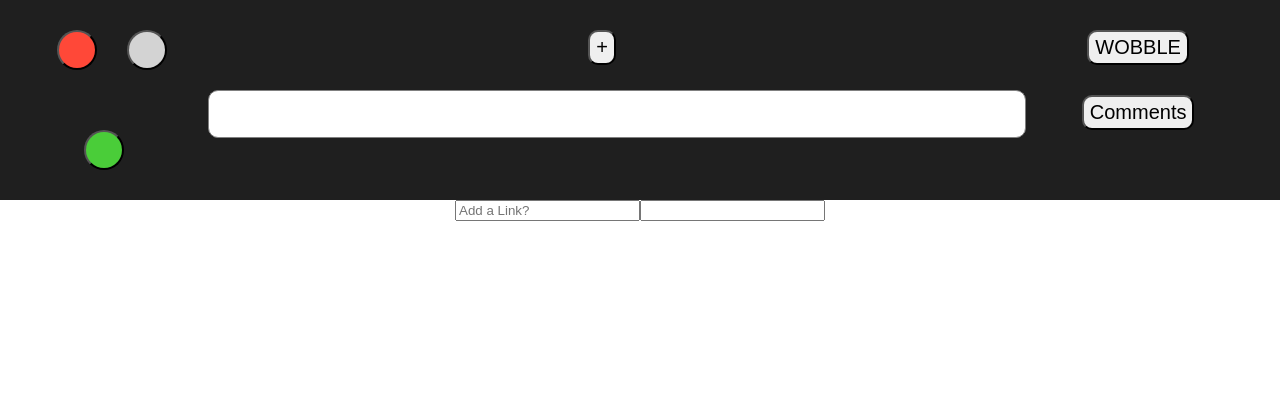
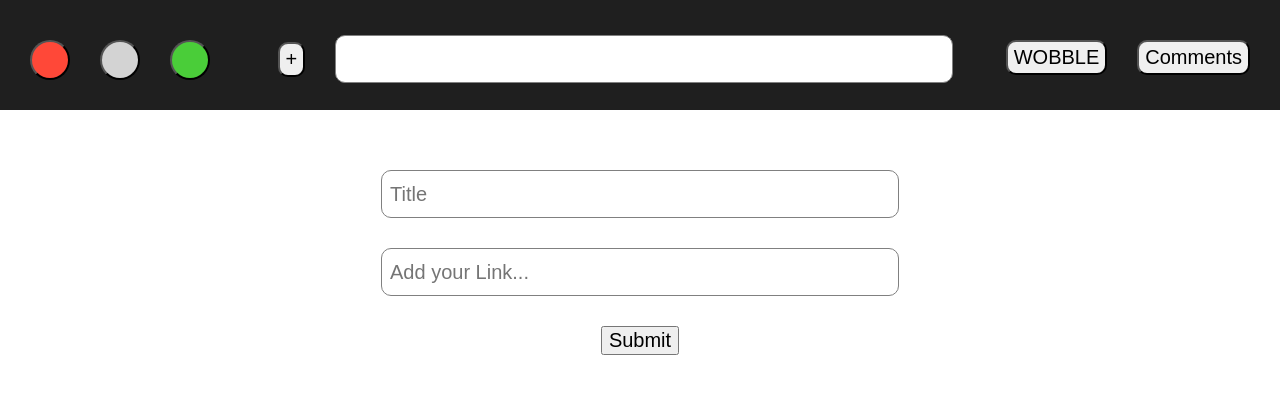
Before and after one commit to letimmy94/Wobble_Front_End, a React (Create React App) app: page /add in a window 1280 px wide. Shown: the top 394 px of the page. Built offline with nearby package versions, Linux system fonts and the light colour scheme; no server answers.

Commit message:
post function works

```diff
--- /dev/null
+++ b/src/AddLink/AddLink.css
@@ -0,0 +1,17 @@
+.add-link-form {
+  margin-top: 30px;
+}
+.add-link-text-area {
+  width: 500px;
+  font-size: 20px;
+  height: 30px;
+  padding: 8px 8px;
+  border: 1px solid grey;
+  border-radius: 10px;
+  outline: none;
+  margin-top: 30px;
+}
+.submit-btn {
+  font-size: 20px;
+  margin-top: 30px;
+}
--- a/src/AddLink/AddLink.js
+++ b/src/AddLink/AddLink.js
@@ -1,12 +1,74 @@
 import React, { Component } from 'react'
+import './AddLink.css'
+import axios from 'axios'
 
 class AddLink extends Component {
+  constructor() {
+    super()
+    this.state = {
+      // newLink: []
+      title: 'hi',
+      website: 'aefe'
+    }
+    this.handleSubmit = this.handleSubmit.bind(this)
+    this.handlePost = this.handlePost.bind(this)
+  }
+
+  handleSubmit(e) {
+    e.preventDefault()
+
+    // let addedLink = {
+    //   title,
+    //   link
+    // }
+    this.setState(
+      {
+        title: this.refs.title.value,
+        website: this.refs.link.value
+      },
+      this.handlePost
+    )
+    // let newLink = this.state.newLink
+    // newLink.push(addedLink)
+    // this.setState({ newLink: newLink })
+  }
+
+  handlePost() {
+    axios
+      .post('http://localhost:3001/api/websites', {
+        title: this.state.title,
+        website: this.state.website
+      })
+      .then(data => {
+        console.log(data)
+      })
+    console.log(this.state.title)
+  }
+
   render() {
     return (
       <div>
-        <form>
-          <input type="text" placeholder="Add a Link?" />
-          <input type="sumbit" />
+        <form className="add-link-form">
+          <input
+            className="add-link-text-area"
+            type="text"
+            ref="title"
+            placeholder="Title"
+          />
+          <br />
+          <input
+            className="add-link-text-area"
+            type="text"
+            ref="link"
+            placeholder="Add your Link..."
+          />
+          <br />
+          <input
+            className="submit-btn"
+            type="submit"
+            value="Submit"
+            onClick={this.handleSubmit}
+          />
         </form>
       </div>
     )
--- a/src/App.js
+++ b/src/App.js
@@ -61,11 +61,10 @@ class App extends Component {
   }
 
   render() {
-    console.log(this.state.links)
+    // console.log(this.state.links)
     return (
       <div className="App">
         <Nav link={this.state.links} handleWobble={this.handleWobble} />
-
         {/* <MainPage link={this.state.links} handleWobble={this.handleWobble} /> */}
       </div>
     )
--- a/src/Nav/Nav.css
+++ b/src/Nav/Nav.css
@@ -1,3 +1,10 @@
+h1 {
+  padding-top: 10px;
+  margin: 0 auto;
+  color: white;
+  letter-spacing: 15px;
+  background: rgb(31, 31, 31);
+}
 nav {
   display: flex;
   flex-direction: row;
@@ -55,7 +62,7 @@ nav {
 /* Link area */
 .link-div {
   margin-top: 25px;
-  width: 800px;
+  width: 600px;
   border: 1px solid grey;
   border-radius: 10px;
   background: white;
--- a/src/Nav/Nav.js
+++ b/src/Nav/Nav.js
@@ -9,15 +9,15 @@ class Nav extends Component {
   constructor() {
     super()
     this.state = {
+      randomLinkTitle: '',
       randomLink: ''
     }
   }
 
-  onClick
-
   render() {
     return (
       <div>
+        <h1>{this.state.randomLinkTitle}</h1>
         <nav>
           <div>
             <Button
@@ -52,8 +52,9 @@ class Nav extends Component {
                 className="wobble-btn"
                 onClick={link => {
                   this.props.handleWobble(this.props.link)
+                  this.setState({ randomLinkTitle: this.props.link[0].title })
                   this.setState({ randomLink: this.props.link[0].website })
-                  console.log(this.state.randomLink)
+                  console.log(this.props.link)
                 }}
               >
                 <div id="main">WOBBLE</div>
@@ -62,7 +63,7 @@ class Nav extends Component {
             <button className="comment-btn">Comments</button>
           </div>
         </nav>
-        <Route path="/add" render={() => <AddLink />} />
+        <Route path="/add" render={() => <AddLink link={this.props.link} />} />
         <Route
           path="/wobble"
           render={() => <MainPage link={this.state.randomLink} />}
```
